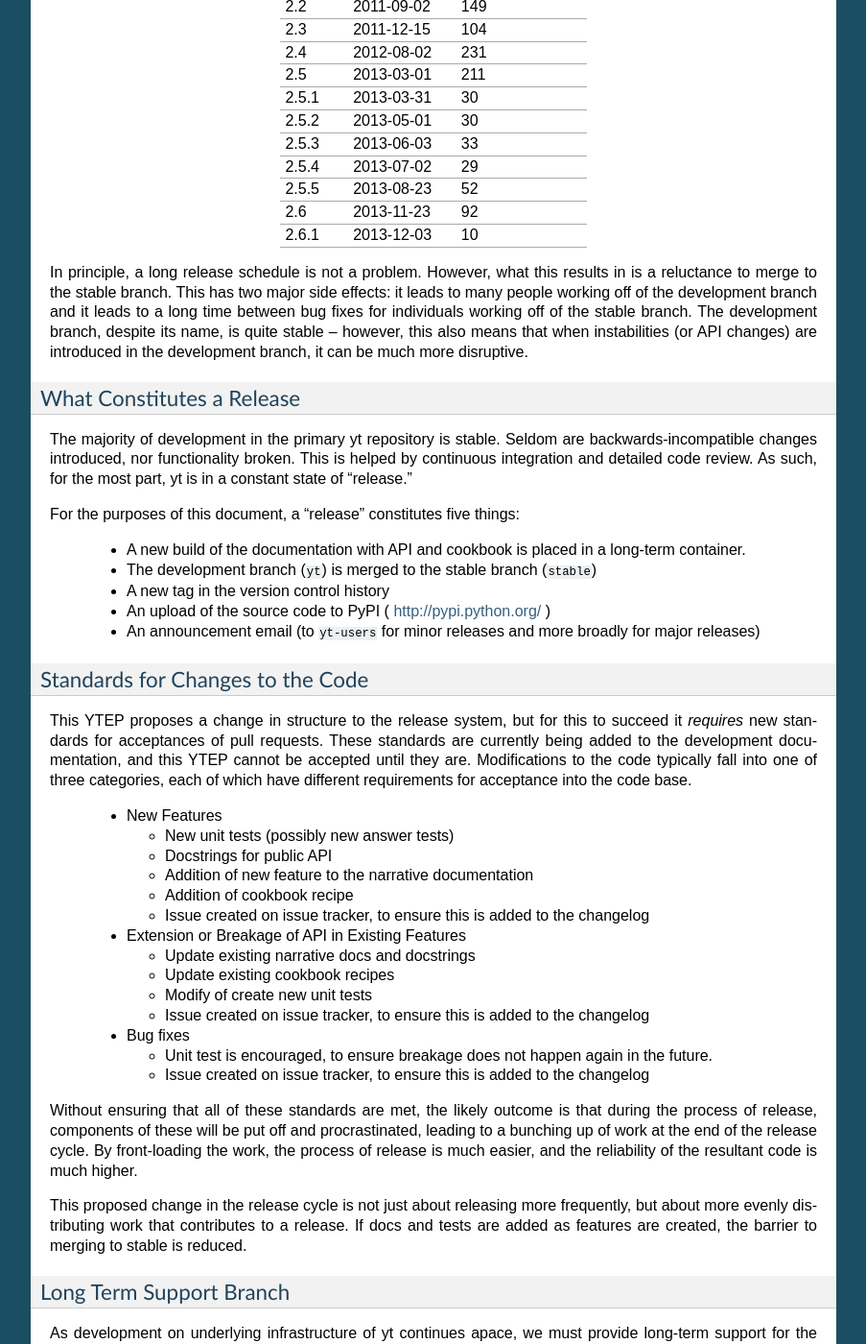
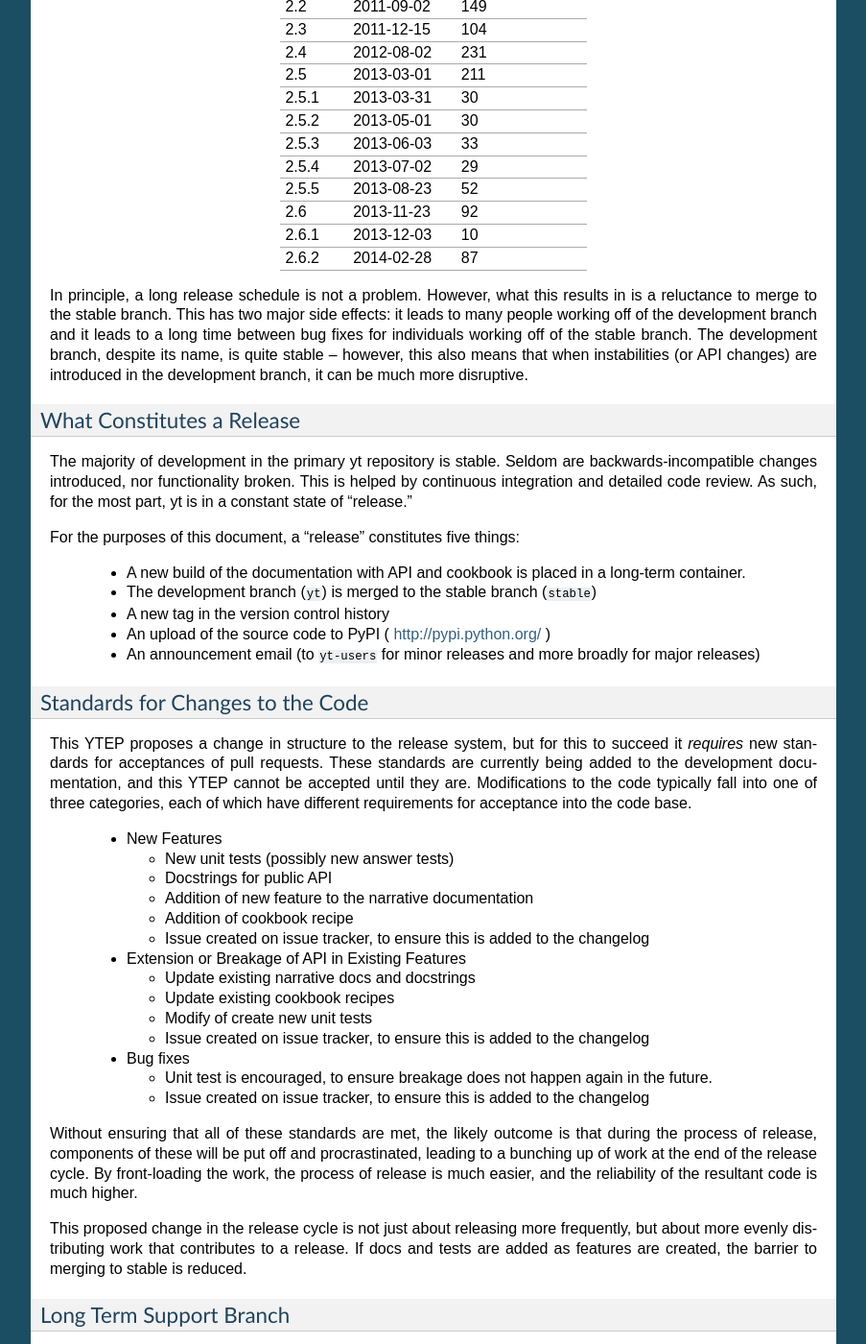
Before and after one commit to yt-project/ytep, a Sphinx documentation site: the page built from source/YTEPs/YTEP-0008.rst, in a window 1280 px wide and 1400 px high, scrolled down 847 px. Shown: the whole window at 96% size, without its empty margins (198-1101 px from the left). Built offline with Sphinx 7.4.7, drawn with Linux system fonts in a browser that asks for light colours; formulas are drawn with MathJax 3.

Commit message:
Updating YTEP-0008 with release of 2.6.2.

```diff
--- a/source/YTEPs/YTEP-0008.rst
+++ b/source/YTEPs/YTEP-0008.rst
@@ -56,6 +56,7 @@ Version Release Date Days Since Last
 2.5.5   2013-08-23   52
 2.6     2013-11-23   92
 2.6.1   2013-12-03   10
+2.6.2   2014-02-28   87
 ======= ============ ===============
 
 In principle, a long release schedule is not a problem.  However, what this
```
Also changed, not shown: other parts of source/YTEPs/YTEP-0008.rst (+0 -1 lines).
